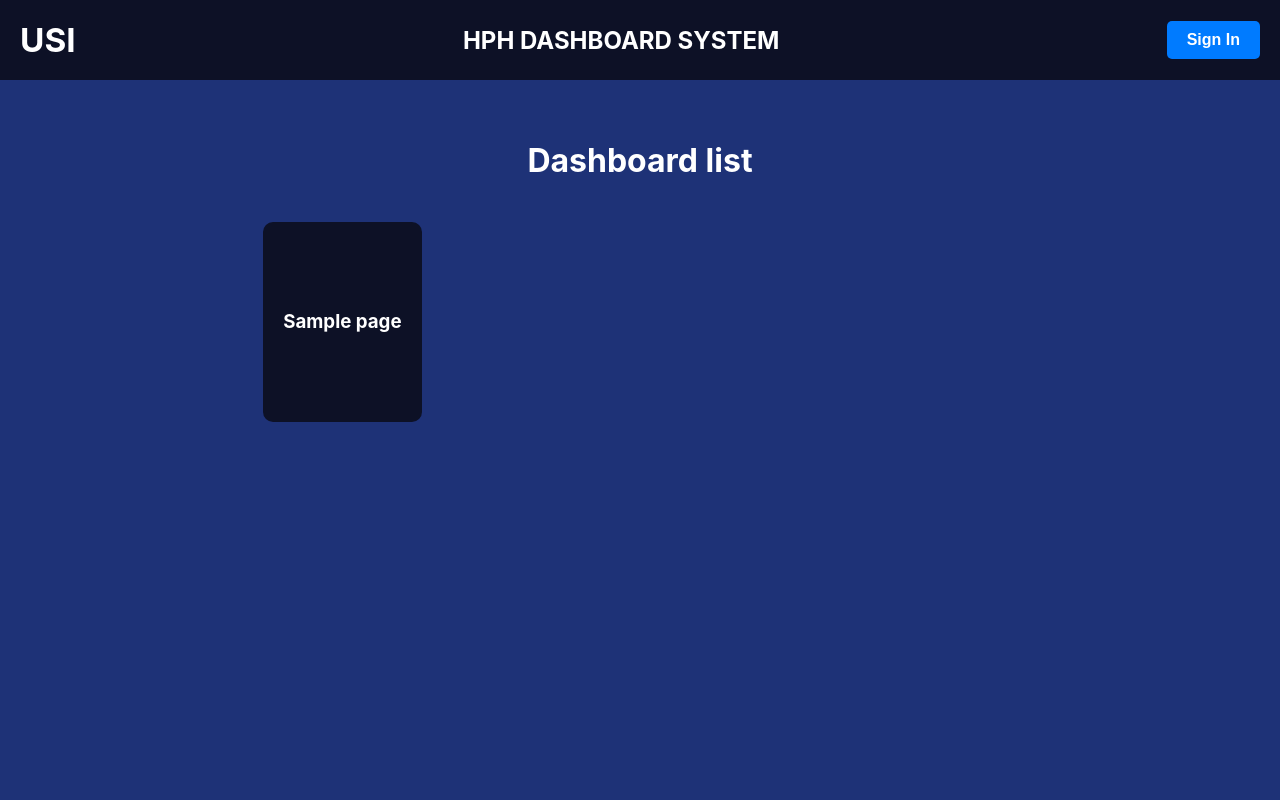
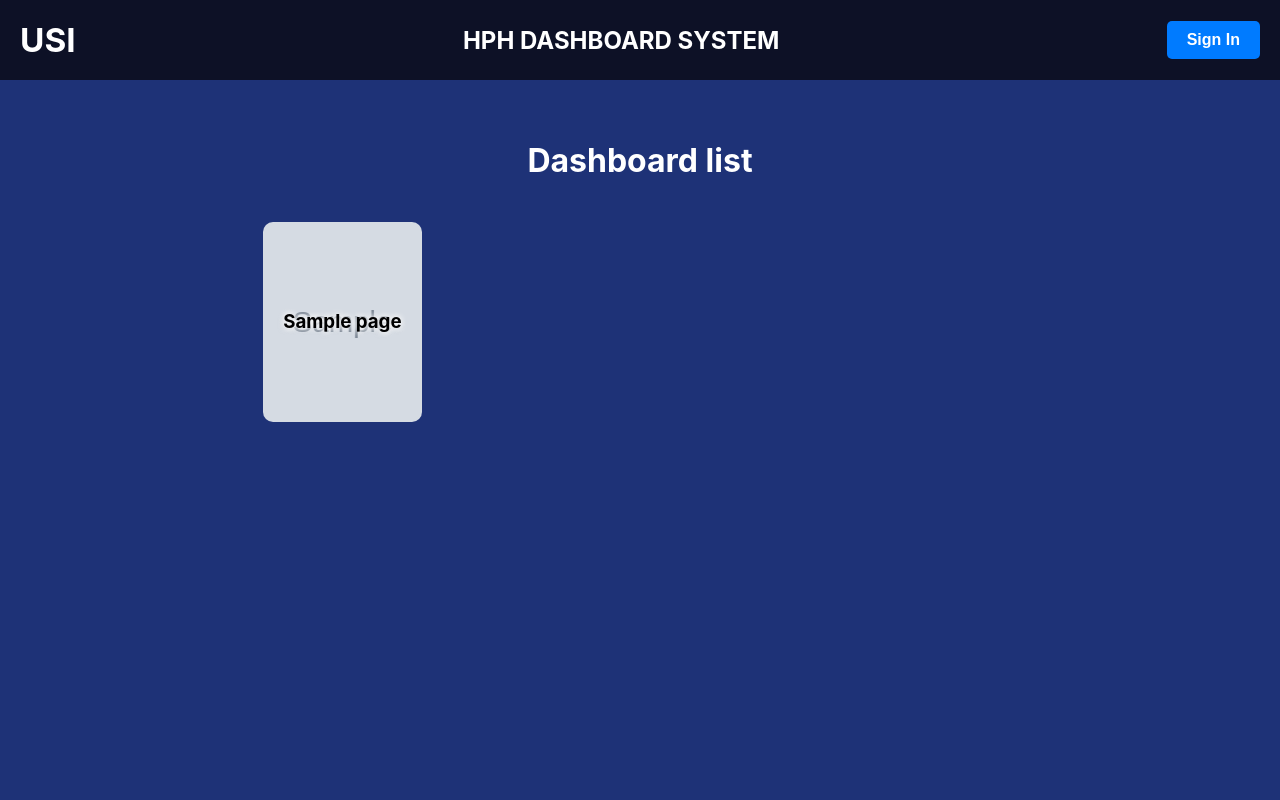
Before and after one commit to phphuc0608/Navigation-Page, a Django app: template mysite/navigation/templates/user/user.html in a window 1280 px wide. Run offline with Django 5.2, Linux system fonts and the light colour scheme; the template is opened without the code that fills it: most values are stand-ins (such as "Sample title", 1, 10 or a date in 2020); grey boxes marked "Sample" are stand-in pictures; some web fonts are replaced.

Commit message:
update box_list background

```diff
--- a/mysite/navigation/templates/user/user.html
+++ b/mysite/navigation/templates/user/user.html
@@ -20,7 +20,7 @@
             <h1 class="title">Dashboard list</h1>
             <div class="list_container">
                 {% for page in pages %}
-                    <a class="list_box" target="_blank" href="{{ page.link }}">
+                    <a class="list_box" target="_blank" href="{{ page.link }}" style="background-image: url('{{ page.image.url }}');">
                         <h3>{{ page.title }}</h3>
                     </a>
                 {% endfor %}
@@ -130,7 +130,9 @@
     .list_container .list_box {
         width: 100%;
         height: 200px;
-        background-color: #0d1126;
+        background-size: cover;
+        background-position: center;
+        background-repeat: no-repeat;
         border-radius: 10px;
         display: flex;
         justify-content: center;
@@ -139,9 +141,36 @@
         padding: 20px;
         text-decoration: none;
         color: white;
+        position: relative; /* Quan trọng để overlay hoạt động */
         transition: transform 0.3s ease, background-color 0.3s ease, box-shadow 0.3s ease;
         cursor: pointer;
-    }
+     }
+     /* Tạo lớp màu trắng mờ */
+     .list_box .overlay {
+        position: absolute;
+        top: 0;
+        left: 0;
+        width: 100%;
+        height: 100%;
+        background-color: rgba(255, 255, 255, 0.6); /* Màu trắng mờ */
+        border-radius: 10px;
+     }
+     /* Đưa tiêu đề lên trên */
+     .list_box h3 {
+        position: relative;
+        z-index: 2;
+        color: black; /* Màu đậm để nổi bật */
+        font-weight: bold;
+        text-align: center;
+        text-shadow: 2px 2px 4px rgba(248, 248, 248, 0.7),
+                    -2px -2px 4px rgba(245, 245, 245, 0.7),
+                    2px -2px 4px rgba(255, 255, 255, 0.5),
+                    -2px 2px 4px rgba(252, 252, 252, 0.5);
+     }
+     /* Hiệu ứng hover */
+     .list_box:hover .overlay {
+        background-color: rgba(255, 255, 255, 0.3); /* Giảm độ mờ khi hover */
+     }
 
     .list_container .list_box:hover {
         background-color: #1e64d0; /* Thay đổi màu nền khi hover */
```
